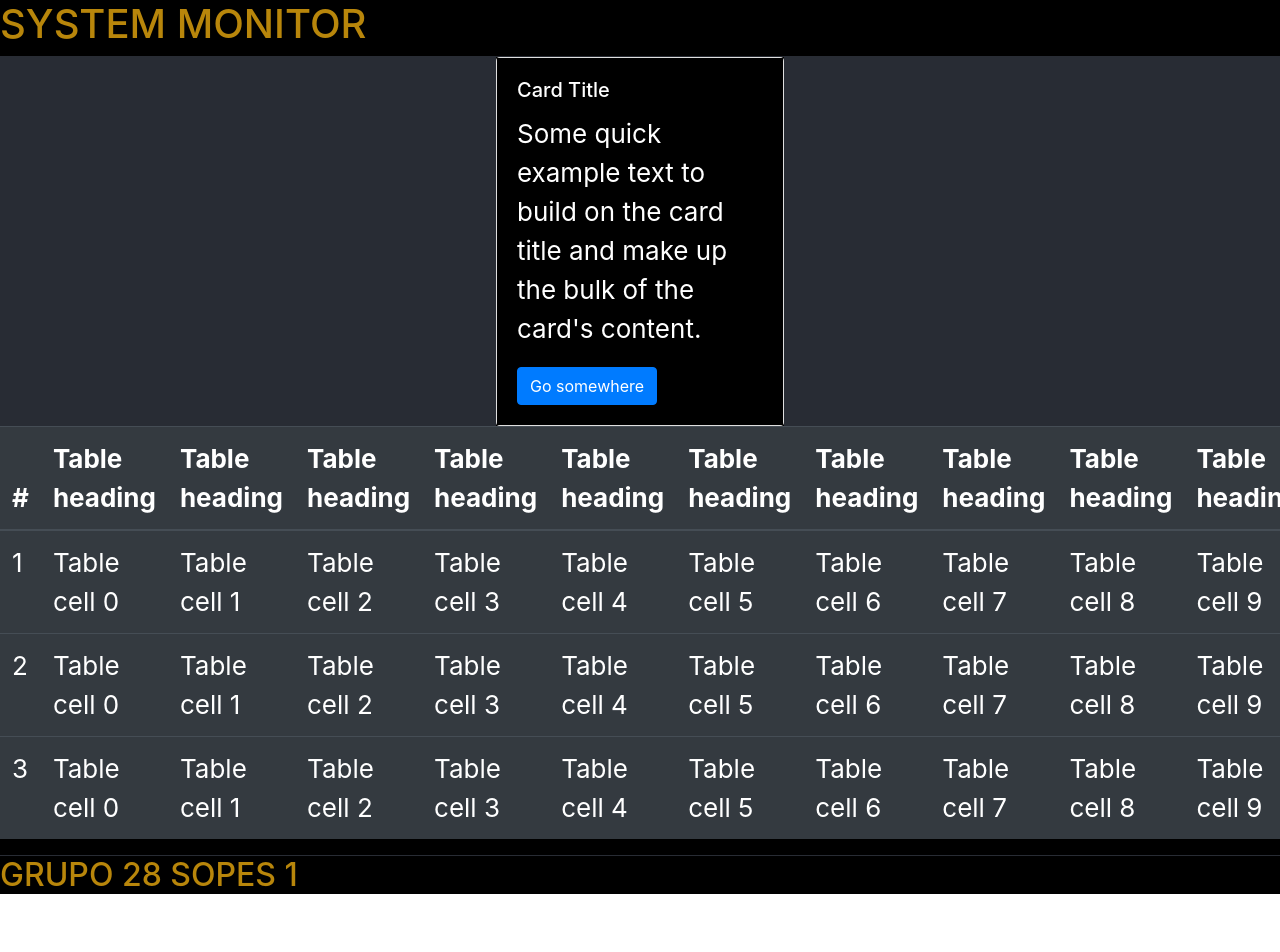
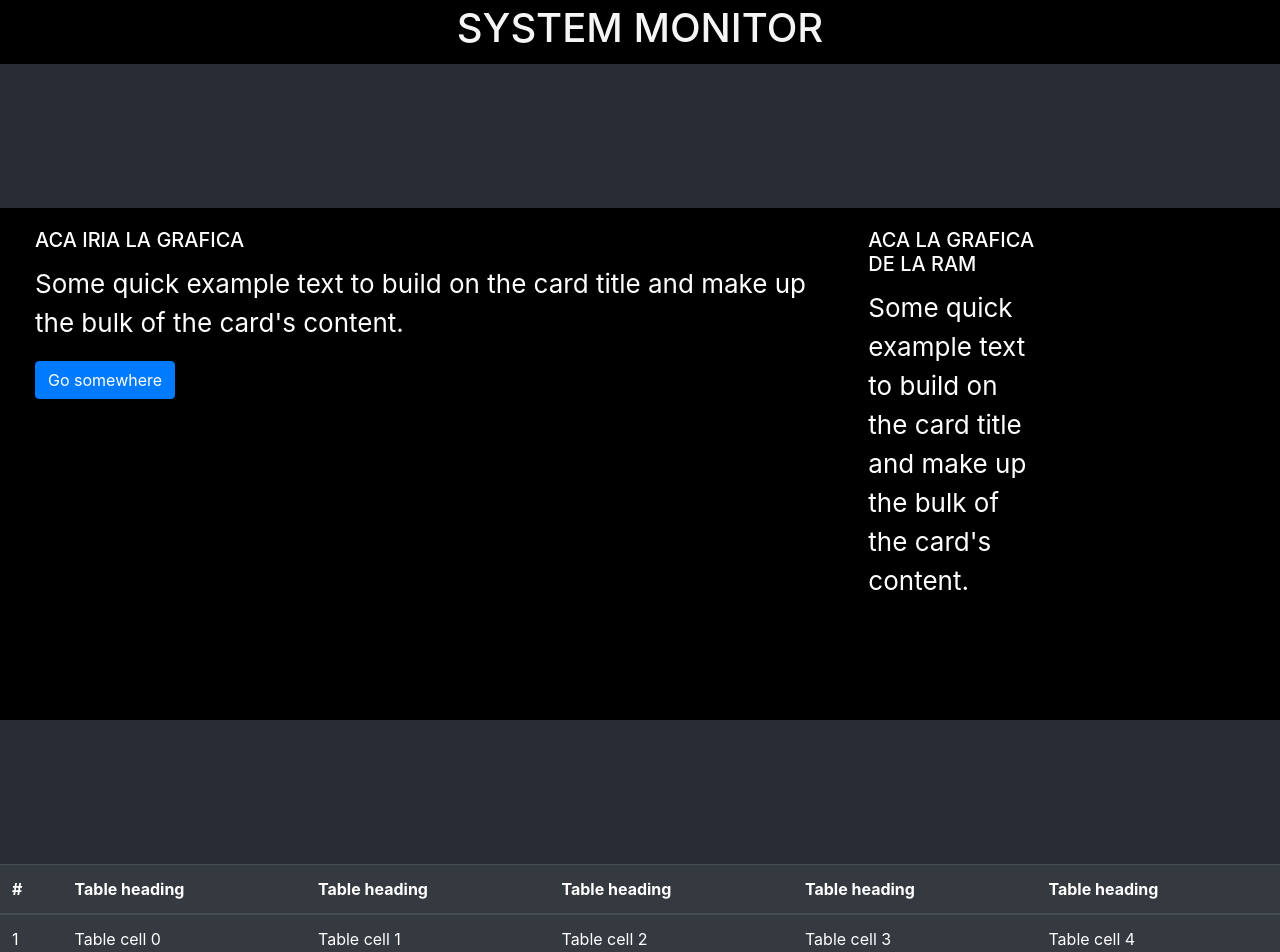
Before and after one commit to dani3l8200/SO1A_G28_Proyecto1, a React (Create React App) app in the folder front/: page / in a window 1280 px wide. Shown: the top 952 px of the page. Before the commit the page ends 902 px from the top, so only its background shows below. Built offline with nearby package versions, Linux system fonts and the light colour scheme.

Commit message:
falta front de las graficas aun

```diff
--- a/front/src/App.js
+++ b/front/src/App.js
@@ -1,10 +1,10 @@
-import logo from './logo.svg';
 import './App.css';
 import "bootstrap/dist/css/bootstrap.min.css"; // para tener boostrap con CDN
 import Footer from "./components/footer_/Footer";
 import Header from "./components/header_/Header";
 import Graph from "./components/graph_/Graph";
 import TableProcess from "./components/table_/TableProcess";
+
 
 function App() {
   return (
@@ -13,11 +13,10 @@ function App() {
       </Header>
       <header className="App-header">
       <Graph />
+      </header>
+      <TableProcess />
+      <Footer />
 
-<TableProcess />
-        </header>
-
-        <Footer />
     </div>
   );
 }
--- a/front/src/components/footer_/Footer.css
+++ b/front/src/components/footer_/Footer.css
@@ -1,3 +1,17 @@
+
 h2{
-    color: darkgoldenrod;
+    color:white;
+    align-items: center;
+    text-align: center;
+    padding-top: 4px;
+    padding-bottom: 4px;
+    font-size: smaller;
 }
+h2:hover{
+color: rgb(42, 165, 79);
+transition-duration: 3s;
+}
+
+div{
+    background-color: black;
+}
--- a/front/src/components/graph_/Graph.js
+++ b/front/src/components/graph_/Graph.js
@@ -1,19 +1,32 @@
 import Card from 'react-bootstrap/Card'
 import Button from 'react-bootstrap/Button'
+import './Graph.css';
 
 export default function Body(){
+
     return (
-       <div>
-        <Card style={{ width: '18rem' }}>
-        <Card.Body>
-            <Card.Title>Card Title</Card.Title>
+       <div className = 'col-12 col-xl-12 row' style={{ width: '80rem' , height: '40rem' }} >
+        <Card.Body className = 'col-8 col-xl-8' style={{ height: '32rem' }} >
+            <Card.Title>ACA IRIA LA GRAFICA</Card.Title>
+
             <Card.Text>
             Some quick example text to build on the card title and make up the bulk of
             the card's content.
             </Card.Text>
             <Button variant="primary">Go somewhere</Button>
         </Card.Body>
-        </Card>
+
+        <Card.Body className = 'col-xl-2'  style={{ height: '32rem' }}>
+            <Card.Title>ACA LA GRAFICA DE LA RAM</Card.Title>
+            <Card.Text>
+            Some quick example text to build on the card title and make up the bulk of
+            the card's content.
+            </Card.Text>
+        </Card.Body>
+
+
+
+
       </div>
     )
 }
--- a/front/src/components/header_/Header.css
+++ b/front/src/components/header_/Header.css
@@ -1,6 +1,15 @@
 
 h1{
-    color:darkgoldenrod;
+    color:whitesmoke;
+    align-items: center;
+    text-align: center;
+    padding-top: 4px;
+    padding-bottom: 4px;
+}
+h1:hover{
+color: rgb(20, 100, 204);
+background-color: rgb(22, 21, 21);
+transition-duration: 3s;
 }
 
 div{
--- a/front/src/components/header_/Header.js
+++ b/front/src/components/header_/Header.js
@@ -5,7 +5,7 @@ function Header(){
         // siempre debo solo de retornar un elemento "HTML" entre comillas porque esto  jsx
         <div>
           <h1>
-              SYSTEM MONITOR
+           SYSTEM MONITOR
           </h1>
         </div>
     )
--- a/front/src/components/table_/TableProcess.js
+++ b/front/src/components/table_/TableProcess.js
@@ -8,31 +8,34 @@ export default function TableProcess(){
   <thead >
     <tr>
       <th>#</th>
-      {Array.from({ length: 12 }).map((_, index) => (
+      {
+      Array.from({ length: 5 }).map((_, index) => (
         <th key={index}>Table heading</th>
-      ))}
+      ))
+      }
     </tr>
   </thead>
   <tbody>
     <tr>
       <td>1</td>
-      {Array.from({ length: 12 }).map((_, index) => (
+      {Array.from({ length: 5 }).map((_, index) => (
         <td key={index}>Table cell {index}</td>
       ))}
     </tr>
     <tr>
       <td>2</td>
-      {Array.from({ length: 12 }).map((_, index) => (
+      {Array.from({ length: 5 }).map((_, index) => (
         <td key={index}>Table cell {index}</td>
       ))}
     </tr>
     <tr>
       <td>3</td>
-      {Array.from({ length: 12 }).map((_, index) => (
+      {Array.from({ length: 5 }).map((_, index) => (
         <td key={index}>Table cell {index}</td>
       ))}
     </tr>
   </tbody>
+  <h1 className="my-4"></h1>
 </Table>
         </>
     )
```
Also changed, not shown: front/src/App.css (line endings or trailing spaces), front/src/components/graph_/Graph.css (added), front/src/components/table_/TableProcess.css (added), front/src/logo.svg (deleted).
